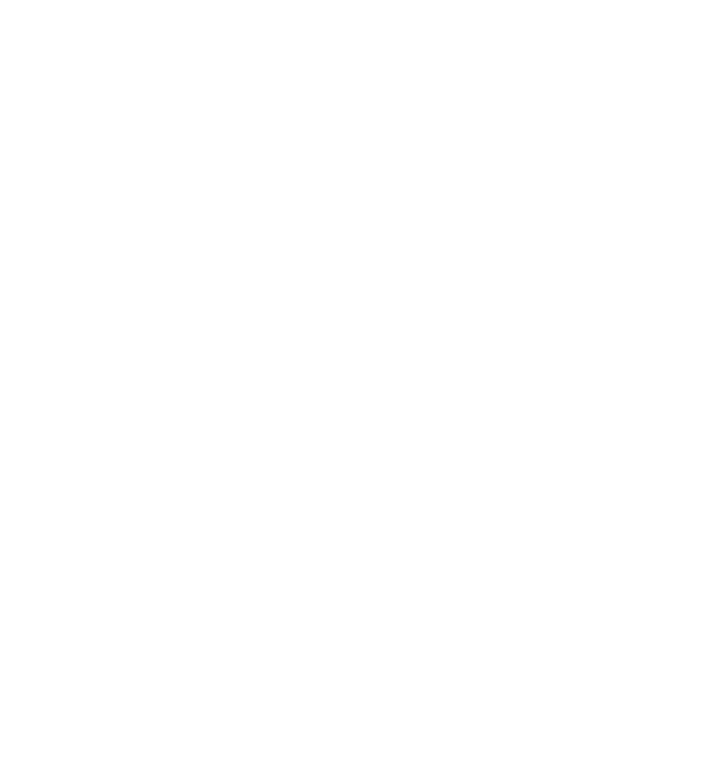
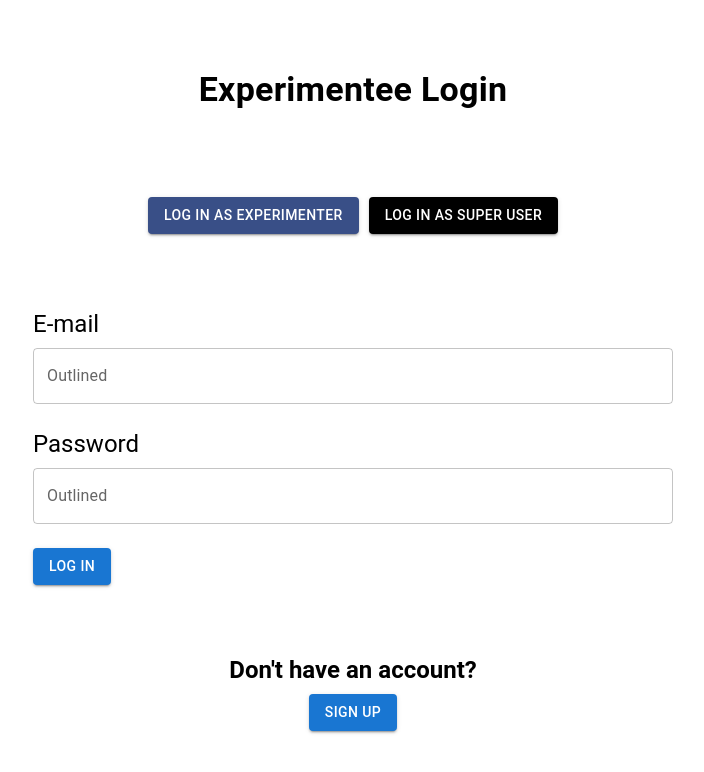
Before and after one commit to Ray73H/Survey-Program, a React (Create React App) app in the folder client/: page /experimenteelogin in a window 1280 px wide. Before the commit this address had no page. Shown: the top 772 px of the page, without its empty margins (287-991 px from the left). Built offline with nearby package versions, Linux system fonts and the light colour scheme.

Commit message:
#1 initial login pages

```diff
--- a/client/src/App.jsx
+++ b/client/src/App.jsx
@@ -1,11 +1,14 @@
 import { BrowserRouter as Router, Route, Routes } from "react-router-dom";
 import ExperimenterLayout from "./layouts/ExperimenterLayout";
 import ExperimenteeLayout from "./layouts/ExperimenteeLayout";
+import LoginLayout from "./layouts/LoginLayout";
 import SurveyBuilder from "./pages/SurveyBuilder";
 import Experimenter from "./pages/Experimenter";
 import Experimentee from "./pages/Experimentee";
 import JoinSurvey from "./pages/JoinSurvey";
-
+import ExperimenterLogin from "./pages/ExperimenterLogin"
+import ExperimenteeLogin from "./pages/ExperimenteeLogin";
+import SuperUserLogin from "./pages/SuperUserLogin";
 
 
 
@@ -14,7 +17,11 @@
         <Router>
             <Routes>
                 {/* Public route */}
-
+                <Route element={<LoginLayout />}>
+                    <Route path ="/experimenterlogin" element={<ExperimenterLogin />} />
+                    <Route path ="/experimenteelogin" element={<ExperimenteeLogin />} />
+                    <Route path ="/superlogin" element={<SuperUserLogin />} />
+                </Route>
 
                 {/* Experimenter routes */}
                 <Route element={<ExperimenterLayout />}>
--- /dev/null
+++ b/client/src/layouts/LoginLayout.jsx
@@ -0,0 +1,17 @@
+import React from "react";
+import { Outlet } from "react-router-dom";
+import ExperimenteeNavbar from "../components/ExperimenteeNavbar";
+
+/*empty layout, so that no navbar appears */
+function LoginLayout() {
+    return (
+        <div className="flex">
+                    <main className="flex-1">
+                        <Outlet />
+                    </main>
+                </div>
+    );
+}
+
+
+export default LoginLayout;
--- /dev/null
+++ b/client/src/pages/ExperimenteeLogin.jsx
@@ -0,0 +1,68 @@
+import React, { useState } from "react";
+import {
+    Box,
+    Typography,
+    Card,
+    CardContent,
+    CardActions,
+    Button,
+    IconButton,
+    Menu,
+    MenuItem,
+    CardMedia,
+    TextField
+} from "@mui/material";
+import AddIcon from "@mui/icons-material/Add";
+import EditIcon from "@mui/icons-material/Edit";
+import DeleteIcon from "@mui/icons-material/Delete";
+import MoreVertIcon from "@mui/icons-material/MoreVert";
+import { useNavigate } from "react-router-dom";
+
+export default function ExperimenteeLogin() {
+    /* add listeners */
+
+    return (
+        <div style={{ display: 'flex', flexDirection: 'column', justifyContent: 'space-evenly', alignItems: 'center', height: '100vh' }}>
+            <Typography variant="h4" gutterBottom style={{ fontWeight: 'bold' }}>
+                            Experimentee Login
+                        </Typography>
+            <div id='switchbuttons' style={{ display: 'flex', justifyContent: 'center', alignItems: 'center', width: '100vh' }}>
+
+            <Button variant="contained" style={{margin: '5px', backgroundColor: '#394F87'}}>Log In as Experimenter</Button>
+            <Button variant="contained" style={{margin: '5px', backgroundColor: '#000000'}}>Log In as Super User</Button>
+            </div>
+
+            <div id='emailfield' style={{ display: 'flex', flexDirection: 'column', justifyContent: 'center', alignItems: 'start', width: '80vh'}}>
+                <Typography variant="h5" gutterBottom>
+                                E-mail
+                            </Typography>
+
+                <TextField id="outlined-basic" label="Outlined" variant="outlined" style={{height: '10vh', width: '100%'}} />
+
+                <Typography variant="h5" gutterBottom>
+                                Password
+                </Typography>
+
+                <TextField id="outlined-basic" label="Outlined" variant="outlined" style={{height: '10vh', width: '100%'}}/>
+                <Button variant="contained">Log in</Button>
+            </div>
+
+
+
+
+
+            <div id='signupfield' style={{ display: 'flex', flexDirection: 'column', justifyContent: 'center', alignItems: 'center', width: '80vh'}}>
+            <Typography variant="h5" gutterBottom style={{ fontWeight: 'bold' }} >
+                Don't have an account?
+            </Typography>
+            <Button variant="contained">Sign Up</Button>
+            </div>
+
+
+
+
+        </div>
+
+
+    )
+}
--- /dev/null
+++ b/client/src/pages/ExperimenterLogin.jsx
@@ -0,0 +1,68 @@
+import React, { useState } from "react";
+import {
+    Box,
+    Typography,
+    Card,
+    CardContent,
+    CardActions,
+    Button,
+    IconButton,
+    Menu,
+    MenuItem,
+    CardMedia,
+    TextField
+} from "@mui/material";
+import AddIcon from "@mui/icons-material/Add";
+import EditIcon from "@mui/icons-material/Edit";
+import DeleteIcon from "@mui/icons-material/Delete";
+import MoreVertIcon from "@mui/icons-material/MoreVert";
+import { useNavigate } from "react-router-dom";
+
+export default function ExperimenterLogin() {
+    /* add listeners */
+
+    return (
+        <div style={{ display: 'flex', flexDirection: 'column', justifyContent: 'space-evenly', alignItems: 'center', height: '100vh' }}>
+            <Typography variant="h4" gutterBottom style={{ fontWeight: 'bold' }}>
+                            Experimenter Login
+                        </Typography>
+            <div id='switchbuttons' style={{ display: 'flex', justifyContent: 'center', alignItems: 'center', width: '100vh' }}>
+
+            <Button variant="contained" style={{margin: '5px', backgroundColor: '#394F87'}}>Log In as Experimentee</Button>
+            <Button variant="contained" style={{margin: '5px', backgroundColor: '#000000'}}>Log In as Super User</Button>
+            </div>
+
+            <div id='emailfield' style={{ display: 'flex', flexDirection: 'column', justifyContent: 'center', alignItems: 'start', width: '80vh'}}>
+                <Typography variant="h5" gutterBottom>
+                                E-mail
+                            </Typography>
+
+                <TextField id="outlined-basic" label="Outlined" variant="outlined" style={{height: '10vh', width: '100%'}} />
+
+                <Typography variant="h5" gutterBottom>
+                                Password
+                </Typography>
+
+                <TextField id="outlined-basic" label="Outlined" variant="outlined" style={{height: '10vh', width: '100%'}}/>
+                <Button variant="contained">Log in</Button>
+            </div>
+
+
+
+
+
+            <div id='signupfield' style={{ display: 'flex', flexDirection: 'column', justifyContent: 'center', alignItems: 'center', width: '80vh'}}>
+            <Typography variant="h5" gutterBottom style={{ fontWeight: 'bold' }} >
+                Don't have an account?
+            </Typography>
+            <Button variant="contained">Sign Up</Button>
+            </div>
+
+
+
+
+        </div>
+
+
+    )
+}
--- /dev/null
+++ b/client/src/pages/SuperUserLogin.jsx
@@ -0,0 +1,58 @@
+import React, { useState } from "react";
+import {
+    Box,
+    Typography,
+    Card,
+    CardContent,
+    CardActions,
+    Button,
+    IconButton,
+    Menu,
+    MenuItem,
+    CardMedia,
+    TextField
+} from "@mui/material";
+import AddIcon from "@mui/icons-material/Add";
+import EditIcon from "@mui/icons-material/Edit";
+import DeleteIcon from "@mui/icons-material/Delete";
+import MoreVertIcon from "@mui/icons-material/MoreVert";
+import { useNavigate } from "react-router-dom";
+
+export default function SuperUserLogin() {
+    /* add listeners */
+
+    return (
+        <div style={{ display: 'flex', flexDirection: 'column', justifyContent: 'space-evenly', alignItems: 'center', height: '100vh' }}>
+            <Typography variant="h4" gutterBottom style={{ fontWeight: 'bold' }}>
+                            Super User Login
+                        </Typography>
+            <div id='switchbuttons' style={{ display: 'flex', justifyContent: 'center', alignItems: 'center', width: '100vh' }}>
+
+            <Button variant="contained" style={{margin: '5px', backgroundColor: '#394F87'}}>Log In as Experimentee</Button>
+            <Button variant="contained" style={{margin: '5px', backgroundColor: '#000000'}}>Log In as Experimenter</Button>
+            </div>
+
+            <div id='emailfield' style={{ display: 'flex', flexDirection: 'column', justifyContent: 'center', alignItems: 'start', width: '80vh'}}>
+                <Typography variant="h5" gutterBottom>
+                                E-mail
+                            </Typography>
+
+                <TextField id="outlined-basic" label="Outlined" variant="outlined" style={{height: '10vh', width: '100%'}} />
+
+                <Typography variant="h5" gutterBottom>
+                                Password
+                </Typography>
+
+                <TextField id="outlined-basic" label="Outlined" variant="outlined" style={{height: '10vh', width: '100%'}}/>
+                <Button variant="contained">Log in</Button>
+            </div>
+
+
+
+
+
+        </div>
+
+
+    )
+}
```
